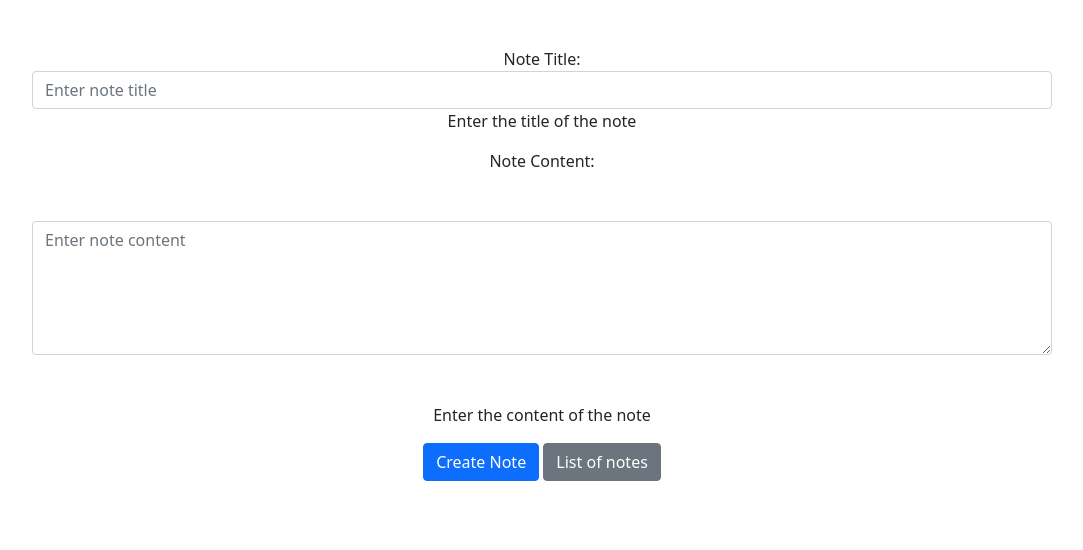
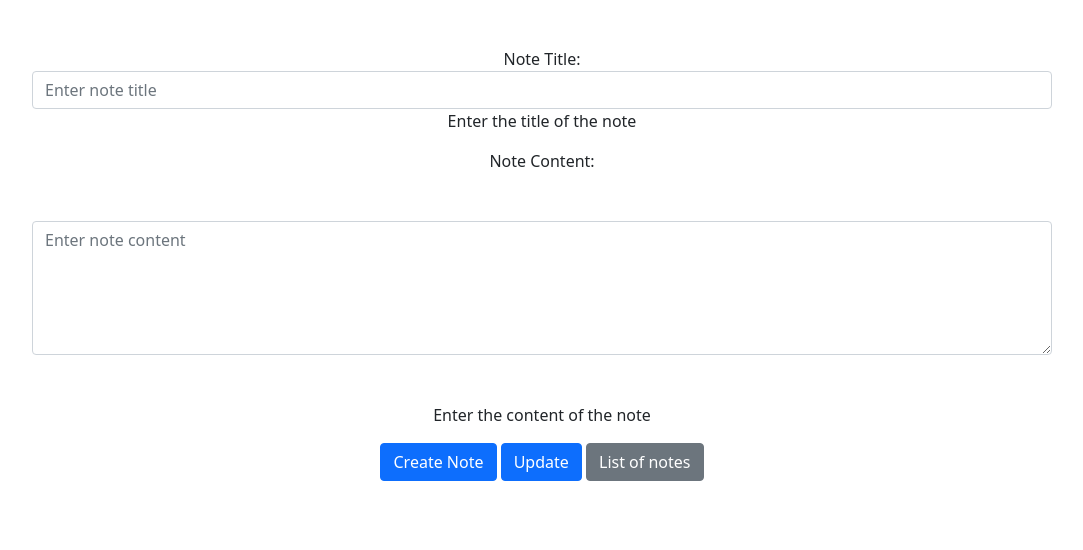
Before and after one commit to Deotyma/supernotes, a Django app: page /smart/notes/create/ in a window 1280 px wide. Shown: the part 49-599 px from the top of the page, without its empty margins (98-1181 px from the left). Run offline with Django 5.2, Linux system fonts and the light colour scheme.

Commit message:
update of notes added

```diff
--- a/notes/templates/notes/notes_create.html
+++ b/notes/templates/notes/notes_create.html
@@ -1,9 +1,10 @@
 {% extends "base.html" %}
 
 {% block content %}
-<form method="post" class="p-5" action="{% url 'notes.create' %}">  {% csrf_token %}
+<form method="post" class="p-5">  {% csrf_token %}
         {{form.as_p }}
         <button type="submit" class="btn btn-primary">Create Note</button>
+        <button type="submit" class="btn btn-primary">Update</button>
         <a href="{% url 'notes.list' %}" class="btn btn-secondary">List of notes</a>
 </form>
     {% if form.errors %}
--- a/notes/urls.py
+++ b/notes/urls.py
@@ -6,5 +6,6 @@ urlpatterns = [
     path('notes', views.NoteListView.as_view(), name='notes.list'),
     path('notes/popular/', views.PopularNoteListView.as_view()),
     path('notes/<int:pk>/', views.NoteDetailView.as_view(), name='notes.detail'),
+    path('notes/<int:pk>/edit', views.NoteUpdateView.as_view(), name='notes.edit'),
     path('notes/create/', views.NoteCreateView.as_view(), name='notes.create'),
 ]
--- a/notes/views.py
+++ b/notes/views.py
@@ -24,6 +24,18 @@ class NoteCreateView(CreateView):
     model = Note
     template_name = 'notes/notes_create.html'
     success_url = '/smart/notes'  # Redirect to the list of notes after creation
+    form_class = NoteForm  # Use the NoteForm defined in forms.py
+
+    def form_valid(self, form):
+        form.instance.author = self.request.user  # Set the author to the current user
+        return super().form_valid(form)
+
+class NoteUpdateView(UpdateView):
+
+    model = Note
+    template_name = 'notes/notes_create.html'
+    pk_url_kwarg = 'pk'  # The primary key of the note to update
+    success_url = '/smart/notes'  # Redirect to the list of notes after update
     form_class = NoteForm  # Use the NoteForm defined in forms.py
 
     def form_valid(self, form):
```
